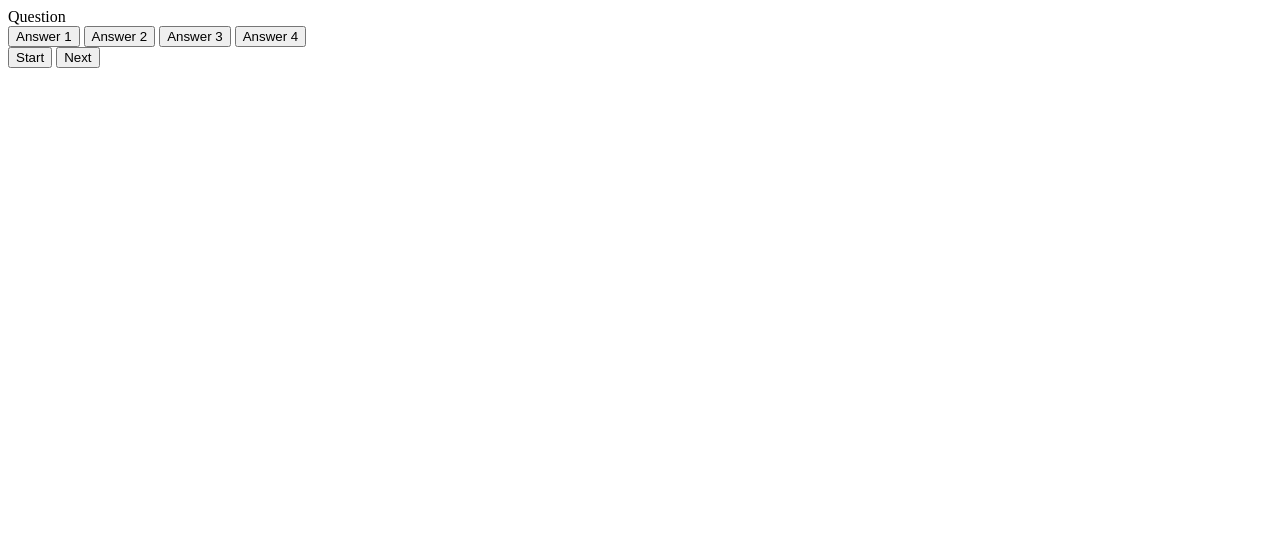
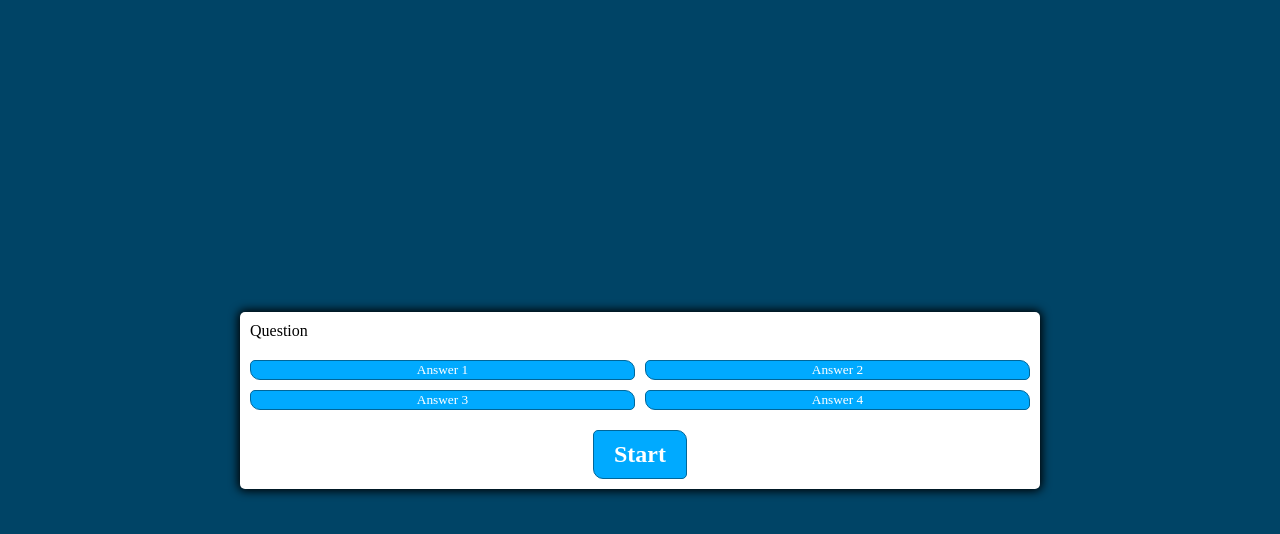
Before and after one commit to jacquesLaguerre/quiz-app, a plain HTML site: page idex.html in a window 1280 px wide. Drawn offline with Linux system fonts and the light colour scheme.

Commit message:
styling done

```diff
--- a/idex.html
+++ b/idex.html
@@ -3,9 +3,11 @@
 <head>
   <meta charset="UTF-8">
   <meta name="viewport" content="width=device-width, initial-scale=1.0">
+  <link rel="stylesheet" href="styles.css">
+  <script defer src="script.js"> </script>
   <title>Quiz App</title>
 </head>
-<body>
+<body >
   <div class="container">
 <div id="question-container" class="hide"></div>
 <div id="question">Question</div>
@@ -17,8 +19,8 @@
 
 </div>
 <div class="controls">
-  <button id="start-btn" class="start-btn btn"> Start</button>
-  <button id="next-btn" class="next-btn btn hide"> Next</button>
+  <button id="start-btn" class="start-btn btn "> Start</button>
+  <button id="next-btn" class="next-btn btn hide "> Next</button>
 </div>
   </div>
 </body>
--- /dev/null
+++ b/styles.css
@@ -0,0 +1,92 @@
+*, * ::before, *::after {
+  box-sizing: border-box;
+  font-family: Gotham Rounded;
+}
+
+
+:root{
+  --hue-neutral: 200;
+  --hue-wrong: 0;
+  --hue-correct: 145;
+
+}
+
+
+
+body {
+  --hue: var(--hue-neutral );
+  padding: 0;
+  margin: 0;
+  display: flex;
+  width: 100vw;
+  height: 100vh;
+  justify-content: center;
+  align-items: center;
+background-color: hsl(var(--hue), 100%, 20%);
+}
+
+body.correct{
+  --hue: var(--hue-neutral);
+
+}
+
+.container{
+  width: 800px;
+  max-width: 80%;
+  background-color: white;
+  border-radius: 5px;
+  padding: 10px;
+  box-shadow: 0 0 10px 2px;
+
+}
+
+.btn-grid{
+  display: grid;
+  grid-template-columns: repeat( 2, auto);
+  gap: 10px;
+  margin: 20px 0;
+
+}
+
+
+.btn{
+  --hue: var(--hue-neutral);
+  border: 1px solid hsl(var(--hue), 100%, 30%);
+  background-color: hsl(var(--hue), 100%, 50%);
+  border-radius: 5px 10px;
+  color: white;
+  outline: none;
+
+}
+
+.btn:hover{
+  border-color: black;
+}
+
+
+.btn.correct{
+  --hue: var(--hue-correct);
+  color: black;
+}
+
+.btn.wrong{
+  --hue: var(--hue-wrong);
+}
+
+
+.start-btn, .next-btn{
+  font-size: 1.5rem;
+  font-weight: bold;
+  padding: 10px 20px;
+}
+
+.controls{
+  display: flex;
+  justify-content: center;
+  align-items: center;
+}
+
+.hide{
+  display: none;
+
+}
```
Also changed, not shown: README.md (deleted).
